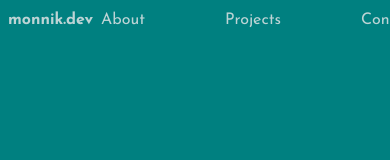
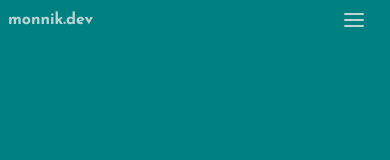
Before and after one commit to k-monnik/react-portfolio, a React (Create React App) app: page / in a window 390 px wide. Shown: the top 160 px of the page. Built offline with nearby package versions, Linux system fonts and the light colour scheme.

Commit message:
add mobile menu icon and initial styling

```diff
--- a/src/components/Nav.js
+++ b/src/components/Nav.js
@@ -1,5 +1,6 @@
 // import { Link, NavLink } from 'react-router-dom';
 import { HashLink } from 'react-router-hash-link';
+import { FiMenu } from "react-icons/fi";
 
 const Nav = () => {
     return (
@@ -15,7 +16,11 @@ const Nav = () => {
                 <div className='font-bold m-2 font-Josefin'>
                     <HashLink smooth to='/#'>monnik.dev</HashLink>
                 </div>
-                <div>
+                <div className='px-6 mt-2 text-2xl md:hidden'>
+                    <FiMenu />
+                </div>
+
+                <div className='hidden md:block'>
                     <ul className='flex flex-row gap-20 mr-8'>
                         <li className='pt-2 hover:border-b-4 hover:border-midnight'>
                             <HashLink smooth to={'/page#about'}>About</HashLink>
```
